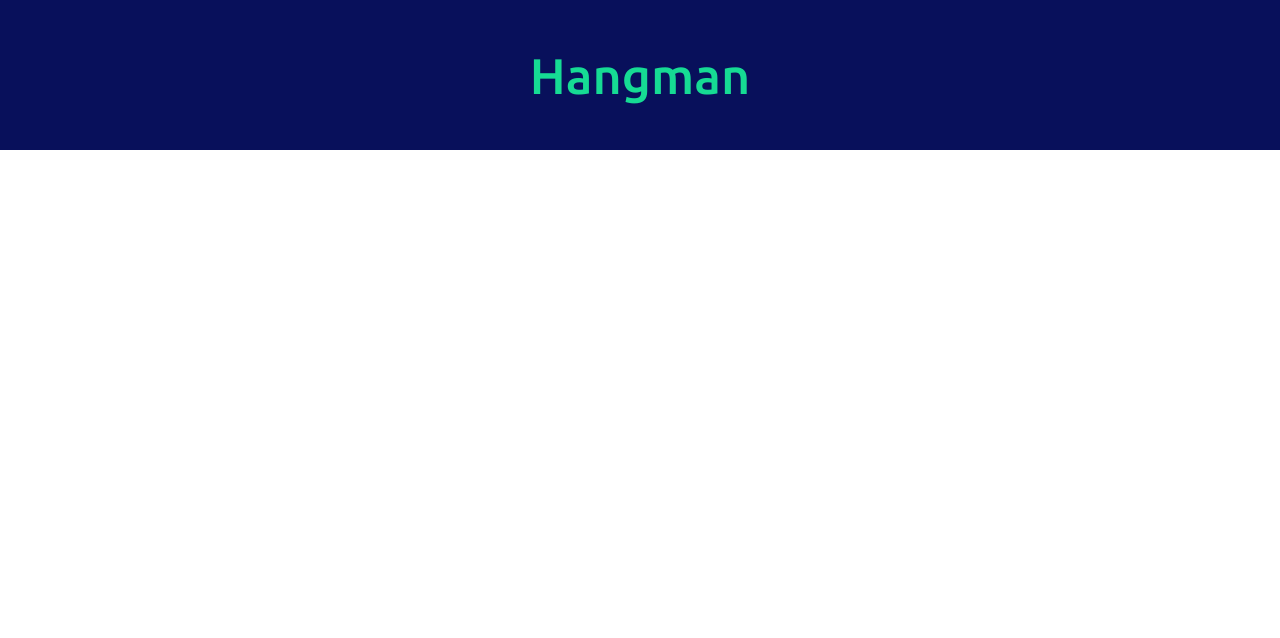
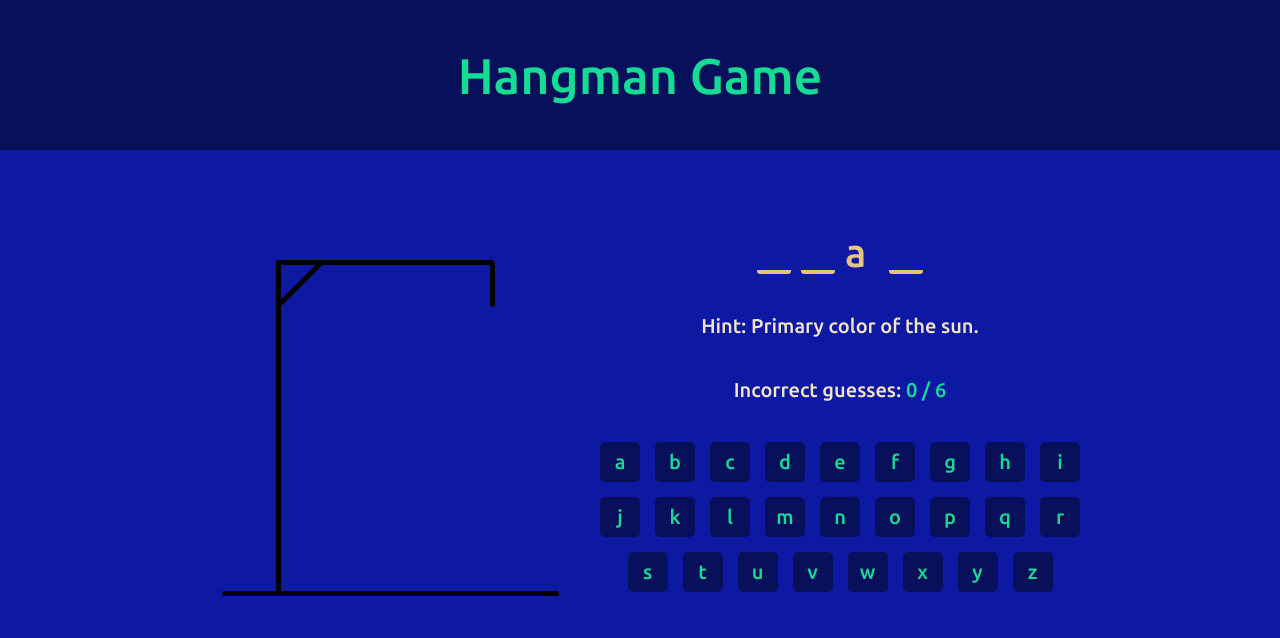
Before and after one commit to Semion-hacker/RS-School-2023q4, a plain HTML site: page Hangman/index.html in a window 1280 px wide. Drawn offline with Linux system fonts and the light colour scheme.

Commit message:
feat: add main

```diff
--- a/Hangman/css/style.css
+++ b/Hangman/css/style.css
@@ -1,5 +1,6 @@
 .body {
     margin: 0;
+    background-color: #0D19A3;
 }
 
 .header {
@@ -15,3 +16,91 @@
     font-style: normal;
     font-size: 50px;
 }
+
+.main {
+    width: 100%;
+    height: 100%;
+    display: flex;
+    justify-content: center;
+    margin-top: 80px;
+}
+
+.div_container {
+    display: flex;
+    flex-direction: column;
+    gap: 40px;
+    max-width: 500px;
+}
+
+.div_wd {
+    display: flex;
+    gap: 10px;
+    justify-content: center;
+}
+
+.span_wd {
+    display: flex;
+    width: 34px;
+    height: 40px;
+    border-bottom: solid 4px #E4C580;
+    border-radius: 3px;
+    text-align: center;
+    font-family: "Ubuntu", sans-serif;
+    font-weight: 500;
+    color: #E4C580;
+    font-style: normal;
+    font-size: 40px;
+}
+
+.span_wd.solved {
+    border: none;
+}
+
+.mystery {
+    text-align: center;
+    font-family: "Ubuntu", sans-serif;
+    font-weight: 500;
+    color: #F4E4C1;
+    font-style: normal;
+    font-size: 20px;
+}
+
+.attempts {
+    text-align: center;
+    font-family: "Ubuntu", sans-serif;
+    font-weight: 500;
+    color: #F4E4C1;
+    font-style: normal;
+    font-size: 20px;
+}
+
+.attempts_text {
+    color: #16DB94;
+}
+
+.keys {
+    display: flex;
+    flex-wrap: wrap;
+    gap: 15px;
+    justify-content: center;
+}
+
+.button {
+    width: 40px;
+    height: 40px;
+    border: none;
+    border-radius: 5px;
+    background-color: #08105B;
+    color: #16DB94;
+    text-align: center;
+    font-family: "Ubuntu", sans-serif;
+    font-weight: 500;
+    font-style: normal;
+    font-size: 20px;
+    transition: 0.5s;
+}
+
+.button:hover {
+    background-color: #F4E4C1;
+    color: #08105B;
+}
--- a/Hangman/js/main.js
+++ b/Hangman/js/main.js
@@ -1,10 +1,99 @@
 let header = document.createElement('header');
-header.className ='header';
-header.innerHTML = 'Hangman';
+header.className = 'header';
+header.innerHTML = 'Hangman Game';
 
 document.body.append(header);
 
+
+
 let main = document.createElement('main');
-main.className ='main';
+main.className = 'main';
 
 document.body.append(main);
+
+
+
+let div_wrapper = document.createElement('div');
+div_wrapper.className = 'div_wrapper';
+
+main.append(div_wrapper);
+
+
+
+let img = document.createElement('img');
+img.className = 'img';
+
+div_wrapper.append(img);
+img.setAttribute('src', './img/png/hangman1.png');
+img.setAttribute('alt', 'hangman1');
+
+
+
+let div_container = document.createElement('div');
+div_container.className = 'div_container';
+
+main.append(div_container);
+
+
+
+let div_wd = document.createElement('div');
+div_wd.className = 'div_wd';
+
+div_container.append(div_wd);
+
+let span_wd = document.createElement('span');
+span_wd.className = 'span_wd';
+/*span_wd.innerHTML = 'p';*/
+
+div_wd.append(span_wd);
+
+let span_wd2 = document.createElement('span');
+span_wd2.className = 'span_wd';
+/*span_wd2.innerHTML = 'a';*/
+
+div_wd.append(span_wd2);
+
+let span_wd3 = document.createElement('span');
+span_wd3.className = 'span_wd';
+span_wd3.classList.add('solved');
+span_wd3.innerHTML = 'a';
+
+div_wd.append(span_wd3);
+
+let span_wd4 = document.createElement('span');
+span_wd4.className = 'span_wd';
+/*span_wd2.innerHTML = 'a';*/
+
+div_wd.append(span_wd4);
+
+
+
+let mystery = document.createElement('div');
+mystery.className = 'mystery';
+mystery.innerHTML = 'Hint: Primary color of the sun.';
+
+div_container.append(mystery);
+
+
+
+let attempts = document.createElement('div');
+attempts.className = 'attempts';
+attempts.innerHTML = 'Incorrect guesses: <span class="attempts_text">0 / 6<span>';
+
+div_container.append(attempts);
+
+
+
+let keys = document.createElement('div');
+keys.className = 'keys';
+
+div_container.append(keys);
+
+let i = 97;
+while (i < 123) {
+    let button = document.createElement('button');
+    button.className = 'button';
+    button.innerHTML = String.fromCharCode(i);
+    keys.append(button);
+    i += 1;
+}
```
